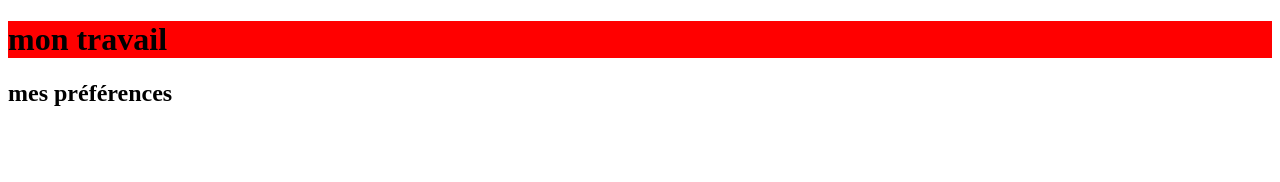
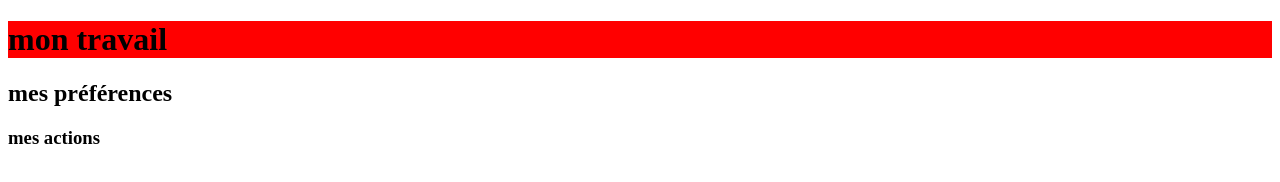
Before and after one commit to SENE159/mon_travail, a plain HTML site: page index.html in a window 1280 px wide. Drawn offline with Linux system fonts and the light colour scheme.

Commit message:
ADD test

```diff
--- a/index.html
+++ b/index.html
@@ -9,5 +9,6 @@
 <body>
     <h1>mon travail</h1>
     <h2>mes préférences</h2>
+    <h3>mes actions</h3>
 </body>
 </html>
```
